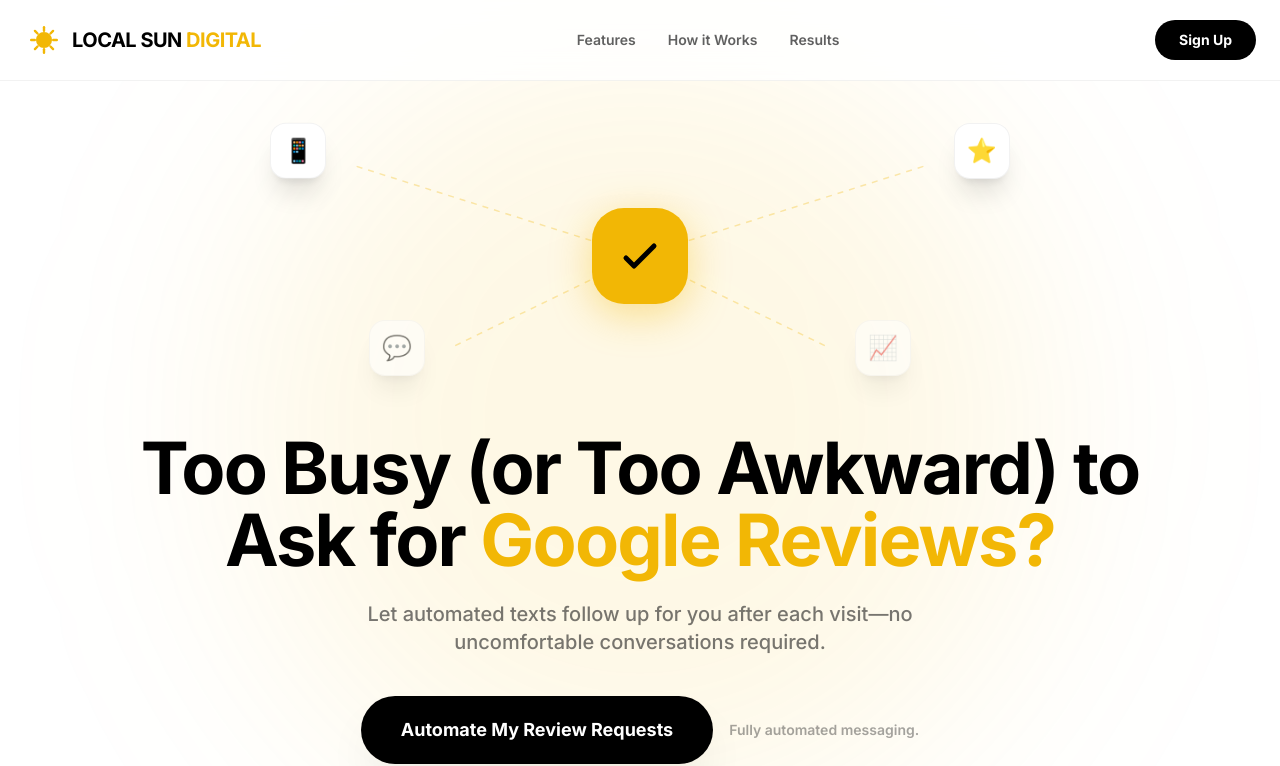
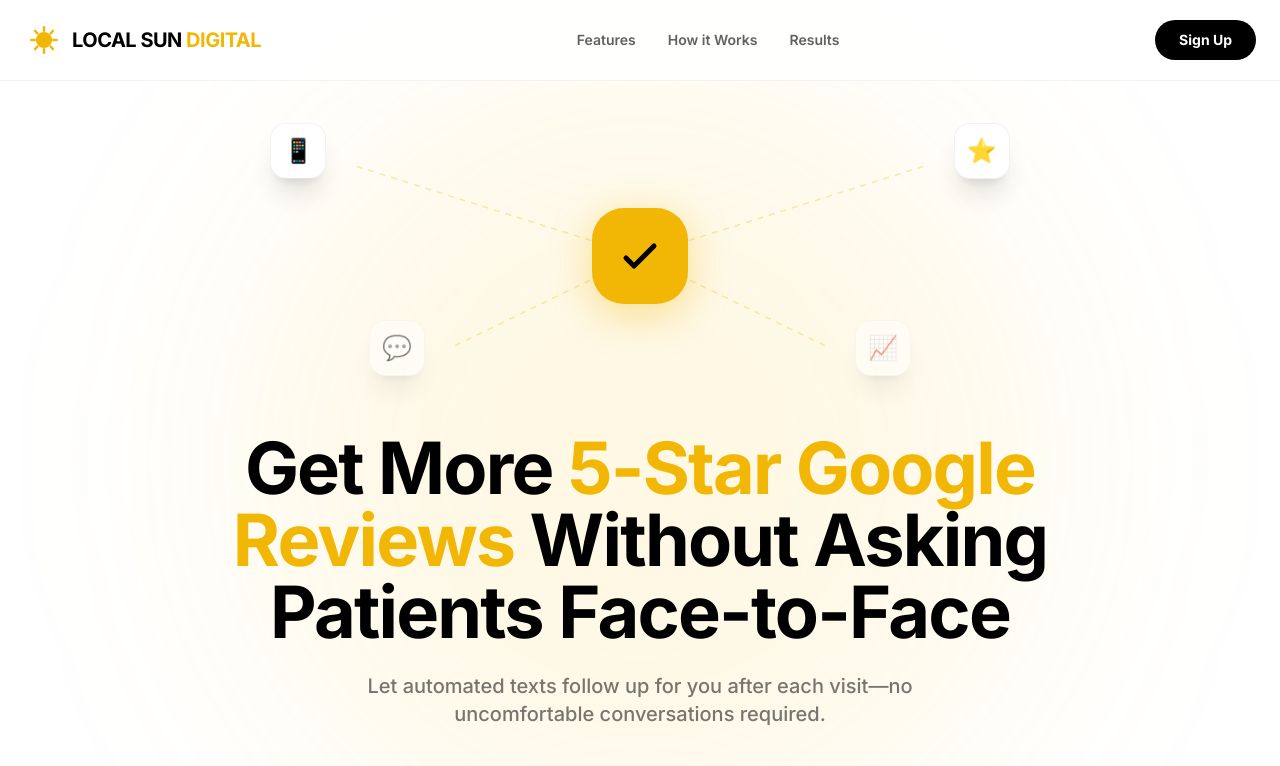
Before and after one commit to jentzenp-create/LSD-Landing-Page, a React (Vite) app: page / in a window 1280 px wide. Shown: the top 766 px of the page. Built offline with nearby package versions, Linux system fonts and the light colour scheme.

Commit message:
Update hero headline hook

```diff
--- a/components/Hero.tsx
+++ b/components/Hero.tsx
@@ -56,8 +56,7 @@
         </div>
 
         <h1 className="text-4xl md:text-6xl lg:text-7xl font-bold tracking-tight mb-6 max-w-5xl mx-auto leading-tight text-black">
-          Too Busy (or Too Awkward) to Ask for{' '}
-          <span className="text-primary">Google Reviews?</span>
+          Get More <span className="text-primary">5-Star Google Reviews</span> Without Asking Patients Face-to-Face
         </h1>
         <p className="text-lg md:text-xl text-charcoal/60 max-w-2xl mx-auto mb-10 leading-relaxed font-medium">
           Let automated texts follow up for you after each visit—no uncomfortable conversations required.
```
